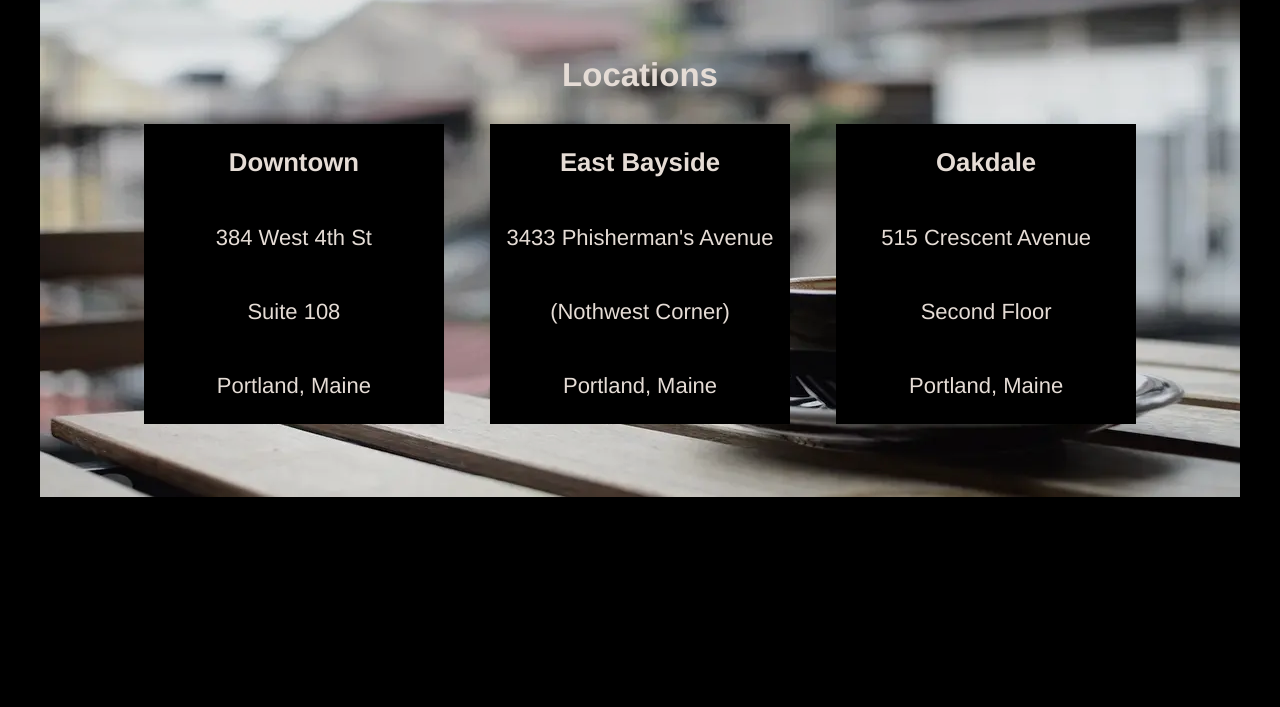
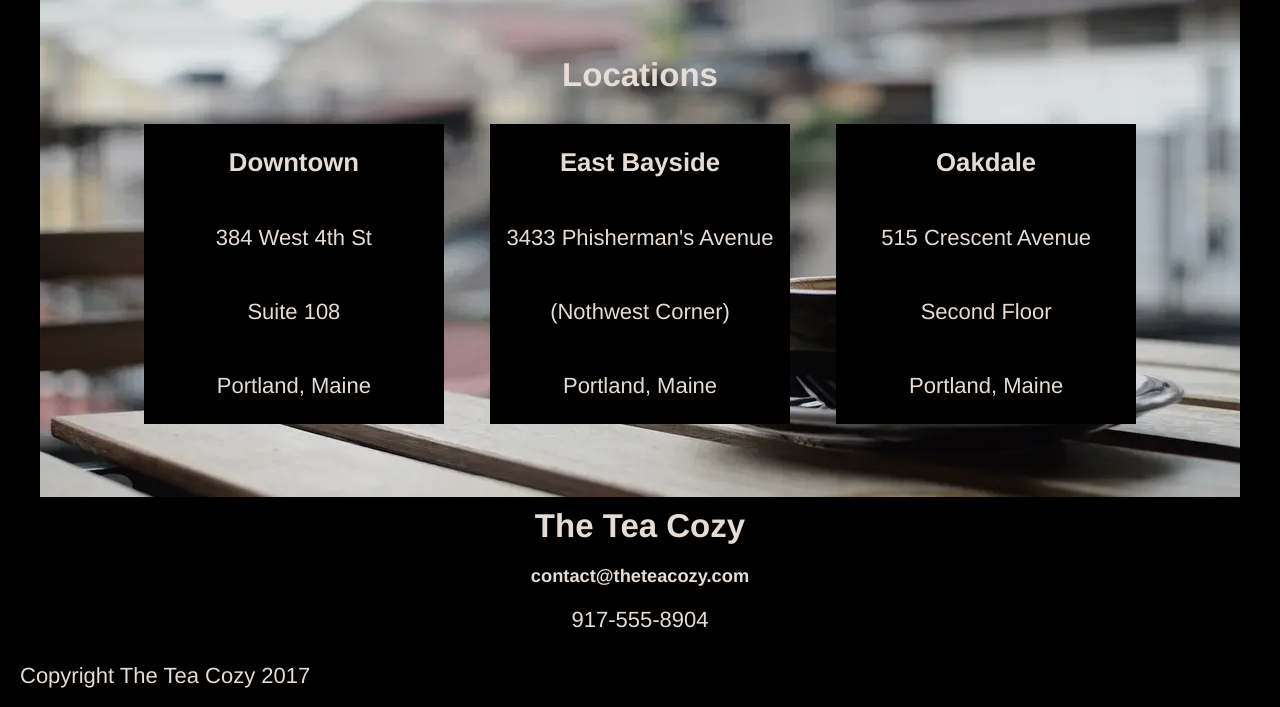
Before and after one commit to moustaphdiakite/Tea-Cozy, a plain HTML site: page index.html in a window 1280 px wide. Shown: the part 1476-2183 px from the top of the page. Before the commit the page ends 1973 px from the top, so only its background shows below. Drawn offline with Linux system fonts and the light colour scheme.

Commit message:
Add Footer

```diff
--- a/index.html
+++ b/index.html
@@ -11,20 +11,20 @@
         <img src="images/img-tea-cozy-logo.webp" alt="img-tea-cozy-logo">
         <nav>
             <ul>
-                <li>Mission</li>
-                <li>Feature Tea</li>
-                <li>Locations</li>
+                <li><a href="#mission">Mission</a></li>
+                <li><a href="#Featured-Tea">Feature Tea</a></li>
+                <li><a href="#Location">Locations</a></li>
             </ul>
         </nav>
     </header>
     <main>
-        <section class="mission">
+        <section class="mission" id="mission">
             <div class="mission-statement">
                 <h2>Our Mission</h2>
                 <h4>Handicked, Artisanally Curated, Free Range, Sustainable, Small Batch, Fair Trade, Organic Tea</h4>
             </div>
         </section>
-        <section class="Tea-of-the-month">
+        <section class="Tea-of-the-month" id="Featured-Tea">
             <div class="Tea-of-the-month-intro TOTMI">
                 <h2>Tea of the Month</h2>
                 <p>What's Steeping at The Tea Cozy?</p>
@@ -52,7 +52,7 @@
                 </div>
             </figure>
         </section>
-        <section class="Location">
+        <section class="Location" id="Location">
             <div class="Location-content">
                 <h2>Locations</h2>
                 <div class="location-address">
@@ -76,6 +76,11 @@
             </div>
         </section>
     </main>
-    <footer></footer>
+    <footer>
+        <h2>The Tea Cozy</h2>
+        <h5>contact@theteacozy.com</h5>
+        <p>917-555-8904</p>
+        <p class="Copyright">Copyright The Tea Cozy 2017</p>
+    </footer>
 </body>
 </html>
--- a/style.css
+++ b/style.css
@@ -137,3 +137,23 @@ figure.tea-pictures {
 }
 
 /* Footer Section */
+
+footer {
+    position: relative;
+    top: 69px;
+    margin-top: 10px;
+    text-align: center;
+    height: 200px;
+}
+
+footer h2, footer h5 {
+    margin-bottom: 20px;
+}
+
+footer p {
+    margin-bottom: 30px;
+}
+p.Copyright {
+    text-align: left;
+    margin-left: 20px;
+}
```
